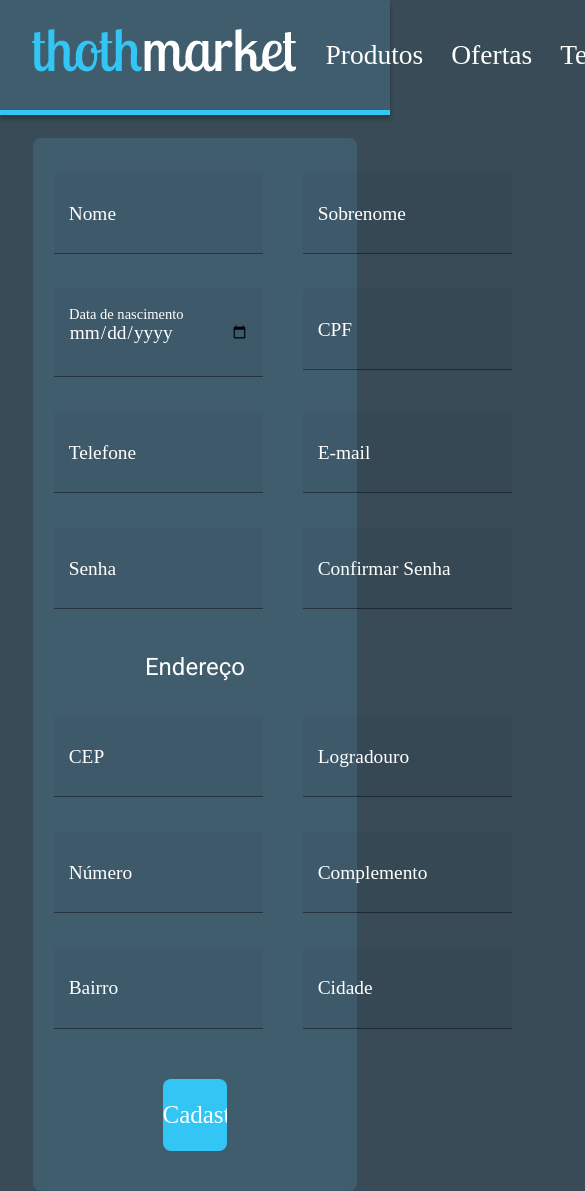
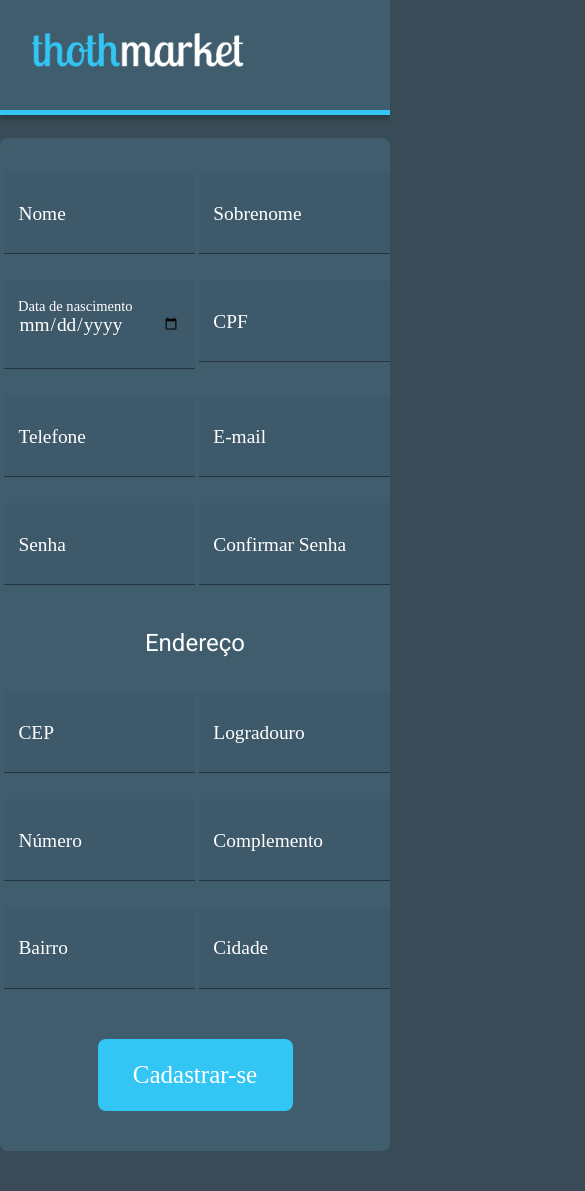
Before and after one commit to flavio-herculano/Formulario-de-Cadastro-com-Angular, an Angular app: page / in a window 390 px wide. Shown: the top 1191 px of the page, 585 px wide, since content can reach past the window. After the commit the page ends 1151 px from the top, so only its background shows below. Built offline with nearby package versions, Linux system fonts and the light colour scheme.

Commit message:
adicionado responsividade

```diff
--- a/src/app/components/section-register/section-register.component.scss
+++ b/src/app/components/section-register/section-register.component.scss
@@ -36,6 +36,7 @@
   font-weight: 400;
   font-size: 25px;
   line-height: 32px;
+  padding: 16px 8px;
 
   align-items: center;
   text-align: center;
@@ -49,3 +50,25 @@
   background-color: #94e6ff;
   color: rgb(255, 255, 255);
 }
+
+@media only screen and (max-width: 768px) {
+  .container-button{
+    width: 50%;
+
+  }
+}
+@media only screen and (max-width: 470px) {
+  .container-button{
+    width: 50%;
+  }
+  .container{
+    width: 100%;
+  }
+  .form-grid {
+    gap: 0px 1%;
+    display: grid;
+    grid-template-columns: 50% 50%;
+    padding-left: 1%;
+    padding-right: 1%;
+  }
+}
--- a/src/app/components/tool-bar/tool-bar.component.css
+++ b/src/app/components/tool-bar/tool-bar.component.css
@@ -27,3 +27,20 @@ mat-toolbar {
 .top-bar-text:hover {
   color: #ccc;
 }
+@media only screen and (max-width: 900px) {
+  .top-bar-text {
+    padding-left: 4%;
+    font-size: 1rem;
+  }
+  * {
+    font-size: 1rem;
+  }
+}
+@media only screen and (max-width: 470px) {
+  .top-bar-text {
+    display: none;
+  }
+  .img-logo {
+    width: 80%;
+  }
+}
--- a/src/styles.css
+++ b/src/styles.css
@@ -1,12 +1,12 @@
 * {
   margin: 0px;
   padding: 0px;
-  font-family: Helvetica;
   text-decoration: none;
   color: #ffffff;
   font-family: "Be Vietnam Pro";
   font-style: normal;
   font-weight: 400;
+  font-size: 25px;
   line-height: 32px;
   font-size: 1.1rem;
 }
@@ -17,7 +17,6 @@ body {
 }
 body {
   margin: 0;
-  font-family: Roboto, "Helvetica Neue", sans-serif;
   background-color: #384b56;
 }
 
```
